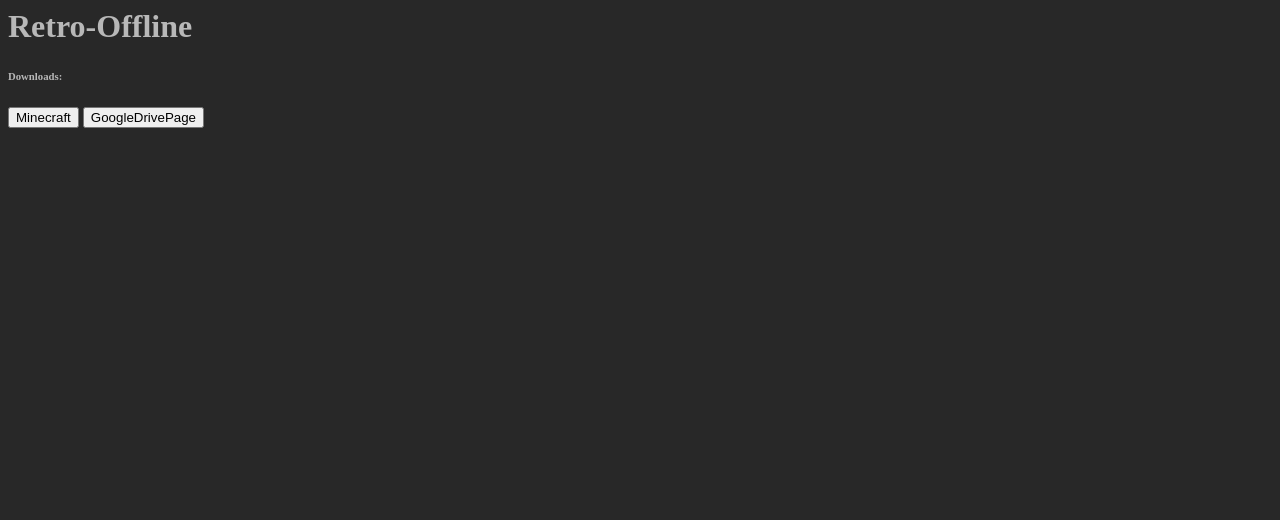
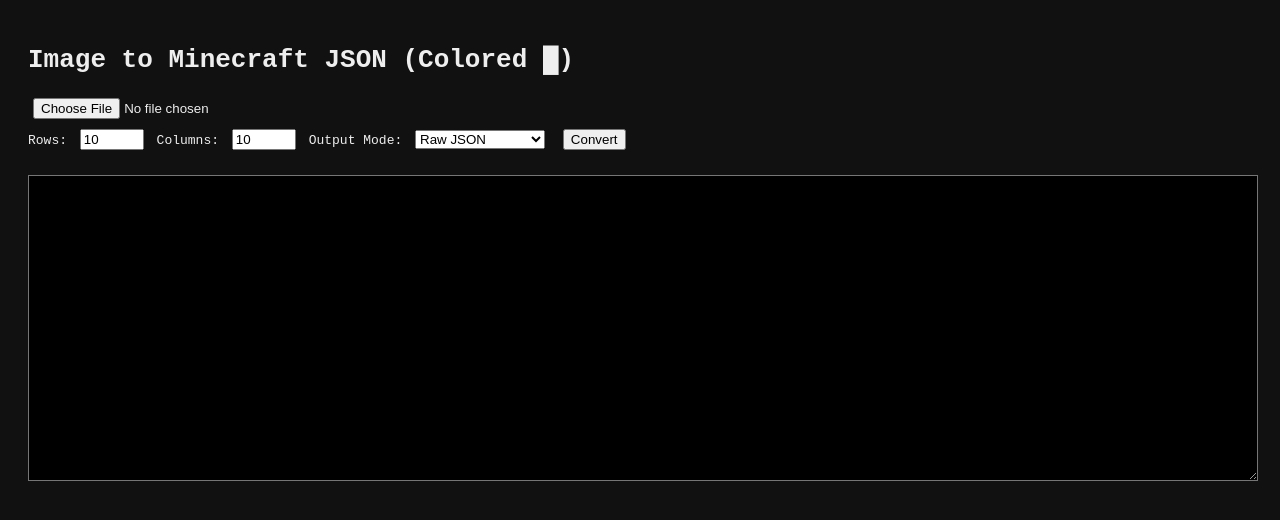
Before and after one commit to Retro-Offline/Retro-Offline.github.io, a plain HTML site: page index.html in a window 1280 px wide. Drawn offline with Linux system fonts and the light colour scheme.

Commit message:
Update index.html

```diff
--- a/index.html
+++ b/index.html
@@ -1,23 +1,89 @@
-<html>
+<!DOCTYPE html>
+<html lang="en">
+<head>
+  <meta charset="UTF-8" />
+  <title>Image to Minecraft JSON</title>
+  <style>
+    body { background:#111; color:#eee; font-family:monospace; padding:20px; }
+    textarea { width: 100%; height: 300px; background: #000; color: #0f0; margin-top: 20px; }
+    select, input, button { margin: 5px; }
+  </style>
+</head>
+<body>
+  <h1>Image to Minecraft JSON (Colored █)</h1>
 
-<head>
-    <title>Background Change</title>
-</head>
+  <input type="file" id="imageInput" accept="image/*"><br>
+  Rows: <input type="number" id="rows" value="10" min="1" max="100">
+  Columns: <input type="number" id="cols" value="10" min="1" max="100">
+  Output Mode:
+  <select id="outputMode">
+    <option value="raw">Raw JSON</option>
+    <option value="tellraw">/tellraw Command</option>
+  </select>
+  <button onclick="convertToMinecraft()">Convert</button>
 
-<body bgcolor="#282828">
-    <h1 style="color: #B8B8B8;">
-        Retro-Offline
-    </h1>
+  <canvas id="canvas" style="display:none;"></canvas>
+  <textarea id="output" readonly></textarea>
 
-    <h6 style="color: #B8B8B8;">
-        Downloads:
-    </h6>
+  <script>
+    function rgbToHex(r, g, b) {
+      return "#" + [r, g, b].map(v => v.toString(16).padStart(2, "0")).join("");
+    }
 
-    <!-- <button onclick="location.href = 'https://drive.google.com/file/d/1bfA9dmT2qOBwaIzPNy7kF6x_cJTZgwf_/view?usp=sharing';" id="ClusterTruck" class="float-left submit-button" >ClusterTruck</button>  -->
-    <!-- <button onclick="location.href = 'https://drive.google.com/file/d/14DGCrHEtQ0IVcKYMVOcPJi5zTZ4tfMbG/view?usp=sharing';" id="GeometryDash" class="float-left submit-button" >GeometryDash</button>  -->
-    <button onclick="location.href = 'https://drive.google.com/file/d/1D_t82O6rLh9Wge9RllJIzdvww7b7xX2S/view?usp=sharing';" id="Minecraft" class="float-left submit-button" >Minecraft</button>
-    <button onclick="location.href = 'https://drive.google.com/drive/u/3/folders/1PaZNvSKQGV7rhhhGHxro1Qa_dkv76g7K';" id="Drive" class="float-left submit-button" >GoogleDrivePage</button>
+    function convertToMinecraft() {
+      const file = document.getElementById("imageInput").files[0];
+      const rows = parseInt(document.getElementById("rows").value);
+      const cols = parseInt(document.getElementById("cols").value);
+      const mode = document.getElementById("outputMode").value;
+      if (!file) return alert("Please upload an image.");
 
+      const reader = new FileReader();
+      reader.onload = function (e) {
+        const img = new Image();
+        img.onload = function () {
+          const canvas = document.getElementById("canvas");
+          const ctx = canvas.getContext("2d");
+
+          canvas.width = cols;
+          canvas.height = rows;
+          ctx.drawImage(img, 0, 0, cols, rows);
+          const data = ctx.getImageData(0, 0, cols, rows).data;
+
+          if (mode === "raw") {
+            const result = [];
+            for (let y = 0; y < rows; y++) {
+              const line = [];
+              for (let x = 0; x < cols; x++) {
+                const i = (y * cols + x) * 4;
+                const r = data[i], g = data[i+1], b = data[i+2];
+                const color = rgbToHex(r, g, b);
+                line.push({ text: "█", color });
+              }
+              result.push(line);
+            }
+            document.getElementById("output").value = JSON.stringify(result, null, 2);
+          } else if (mode === "tellraw") {
+            const extra = [];
+            for (let y = 0; y < rows; y++) {
+              if (y > 0) extra.push({ text: "\n" });
+              for (let x = 0; x < cols; x++) {
+                const i = (y * cols + x) * 4;
+                const r = data[i], g = data[i+1], b = data[i+2];
+                const color = rgbToHex(r, g, b);
+                extra.push({ text: "█", color });
+              }
+            }
+            const command = {
+              text: "",
+              extra: extra
+            };
+            document.getElementById("output").value = `/tellraw @p ${JSON.stringify(command, null, 2)}`;
+          }
+        };
+        img.src = e.target.result;
+      };
+      reader.readAsDataURL(file);
+    }
+  </script>
 </body>
-
 </html>
```
